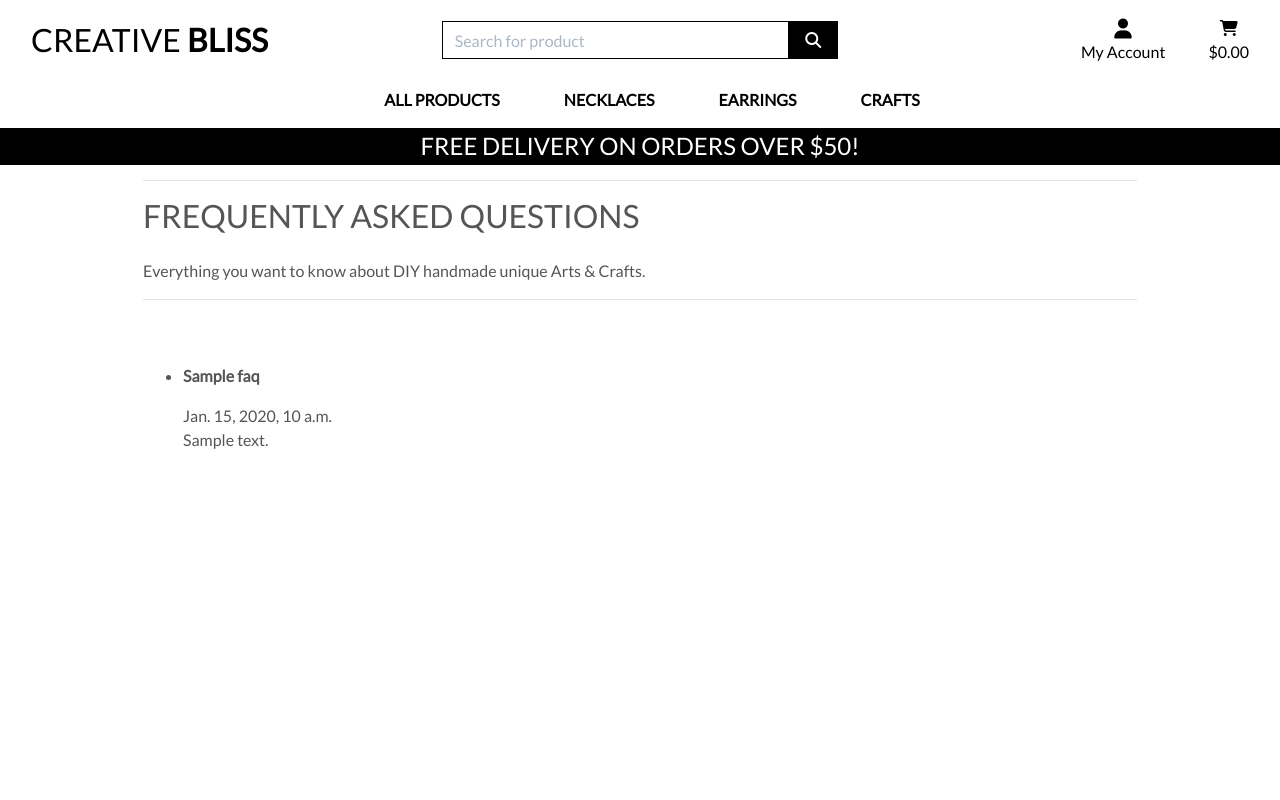
After one commit to Silver25/creative-spark, a Django app: page /faq/ in a window 1280 px wide. The commit adds this page. Run offline with Django 3.2, Linux system fonts and the light colour scheme; tables that the repository leaves empty hold one stand-in row (values such as "Sample post"); parts of the project's set-up code (start-up, migrations or seed data) failed here and were passed over; some libraries are stand-ins or nearby versions.

Commit message:
Update for FAQ app

```diff
--- /dev/null
+++ b/faq/templates/faq/faq.html
@@ -0,0 +1,42 @@
+{% extends "base.html" %}
+{% load static %}
+
+{% block page_header %}
+    <div class="container header-container">
+        <div class="row">
+            <div class="col"></div>
+        </div>
+    </div>
+{% endblock %}
+
+{% block content %}
+    <div class="overlay"></div>
+    <div class="container">
+
+        <div class="row">
+            <div class="col">
+                <hr>
+                <h2 class="logo-font mb-4">Frequently Asked Questions</h2>
+                <span>Everything you want to know about DIY handmade unique Arts & Crafts.</span>
+                <hr>
+            </div>
+        </div>
+
+        <div class="row">
+            <div class="col-12 col-lg-6">
+            <ul>
+                {% for faq in faqs %}
+                <li>
+                    <p class="mt-5"><strong>{{ faq.question }}</strong></p>
+                    <p>
+                    {{ faq.created_at }}<br>
+                    {{ faq.answer }}
+                    </p>
+                </li>
+                {% endfor %}
+            </ul>
+            </div>
+        </div>
+
+    </div>
+{% endblock %}
--- a/home/templates/home/index.html
+++ b/home/templates/home/index.html
@@ -32,6 +32,7 @@
                 <div class="col-md-4 text-center">
                     &copy; 2025 by Creative Bliss
                     <p>
+                        <a href="{% url 'faq' %}" class="nav-link p-0 text-body-secondary">FAQs</a>
                         <a href="https://www.termsfeed.com/live/ffd786ad-fe0d-4005-b79b-c08df9e43a31" target="_blank" rel="noopener"
                         aria-label="Privacy Policy document">Privacy Policy</a><br>
                         <a href="https://www.termsfeed.com/live/dd810ea5-e9dc-4a45-a225-ba2200057411" target="_blank" rel="noopener"
```
Also changed, not shown: README.md.
